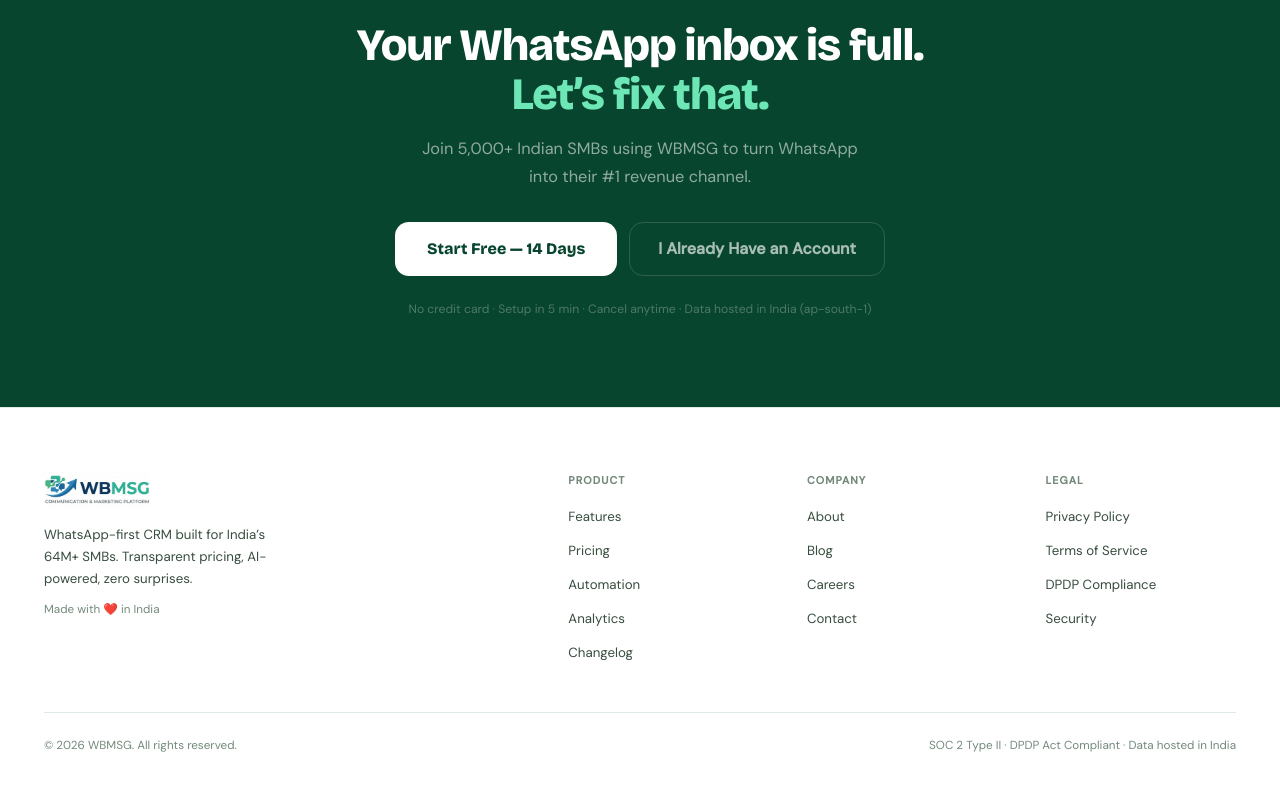
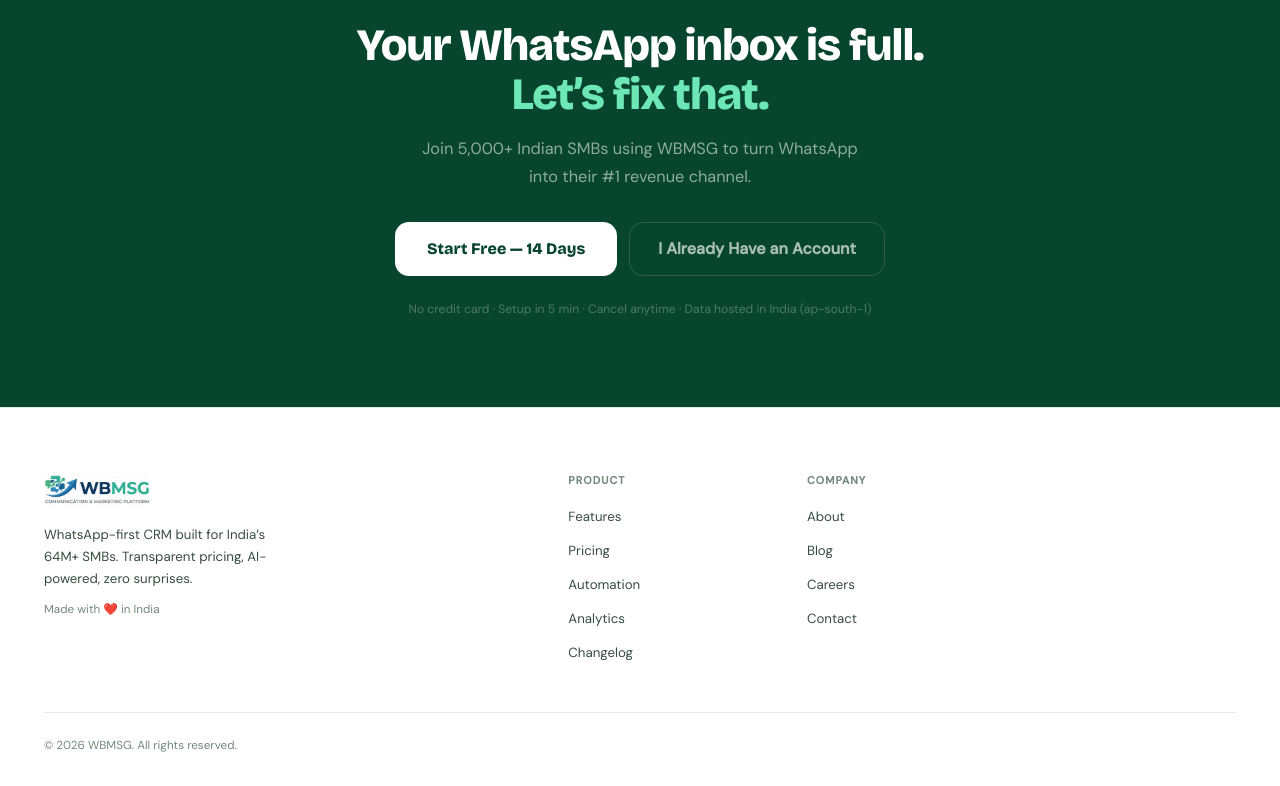
Before and after one commit to conveysproject/whatsapp_crm, a Next.js app in the folder apps/web/: page / in a window 1280 px wide. Shown: the part 4972-5758 px from the top of the page. Built offline with nearby package versions, Linux system fonts and the light colour scheme.

Commit message:
dpdc remore

```diff
--- a/apps/web/app/(public)/page.tsx
+++ b/apps/web/app/(public)/page.tsx
@@ -584,7 +584,6 @@
             {[
               {h:"Product",ls:["Features","Pricing","Automation","Analytics","Changelog"]},
               {h:"Company",ls:["About","Blog","Careers","Contact"]},
-              {h:"Legal",ls:["Privacy Policy","Terms of Service","DPDP Compliance","Security"]},
             ].map(col => (
               <div key={col.h}>
                 <div className="ft-ch">{col.h}</div>
@@ -596,7 +595,6 @@
           </div>
           <div className="ft-bot">
             <span>© 2026 WBMSG. All rights reserved.</span>
-            <span>SOC 2 Type II · DPDP Act Compliant · Data hosted in India</span>
           </div>
         </div>
       </footer>
```
